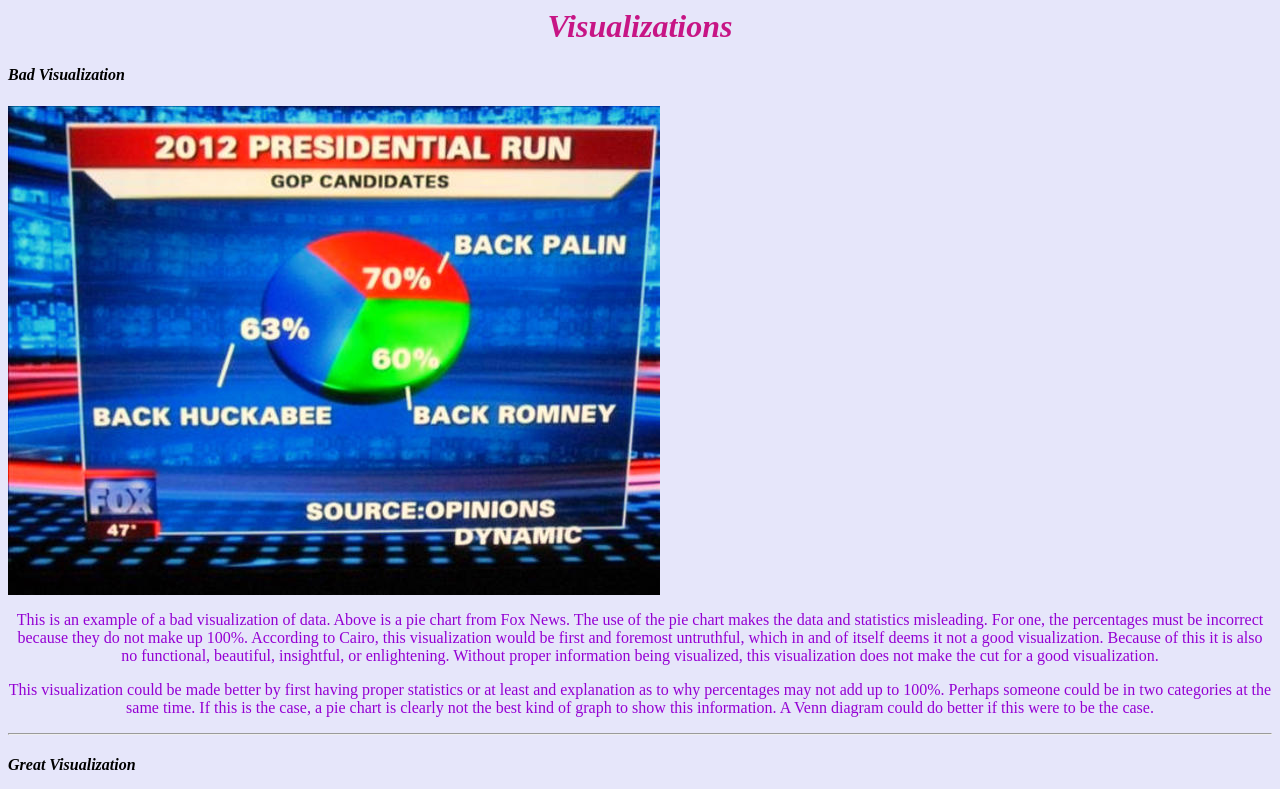
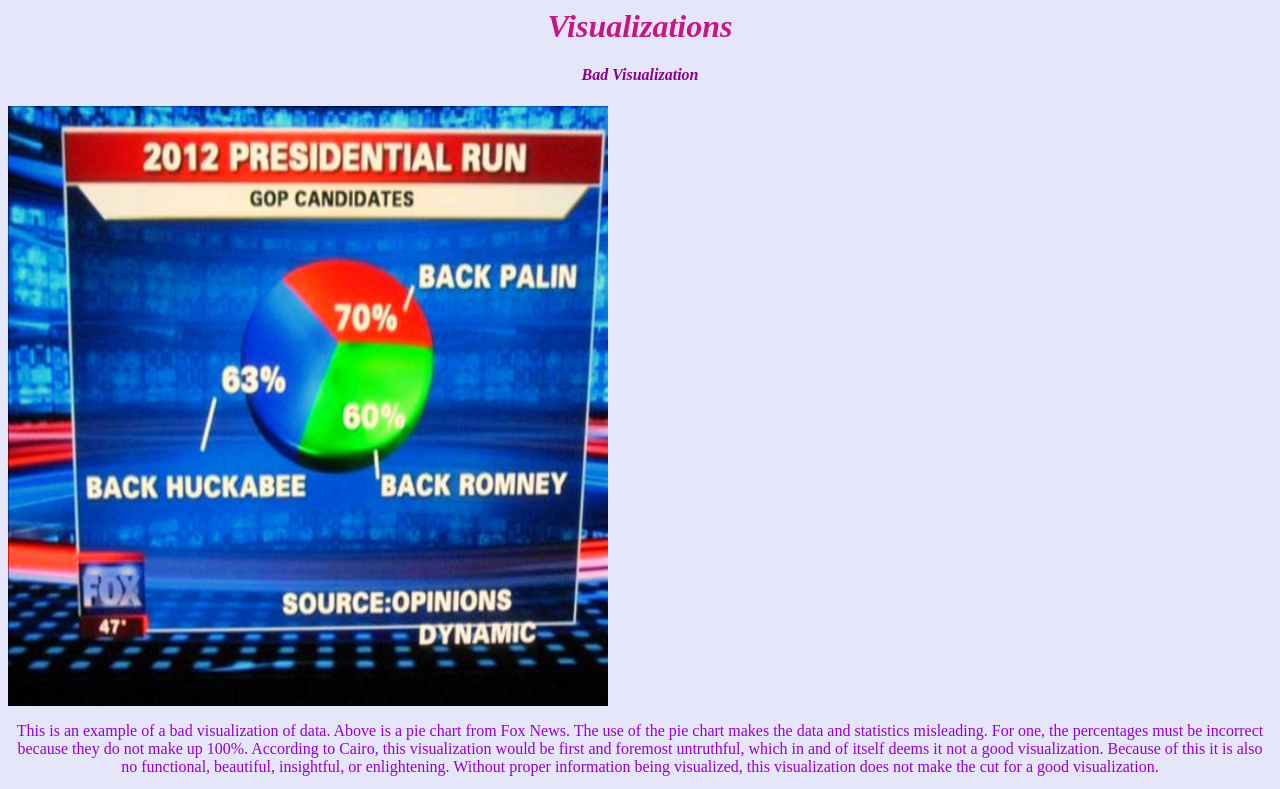
Before and after one commit to SarahBridges/vision, a plain HTML site: page index.html in a window 1280 px wide. Shown: the top 789 px of the page. Drawn offline with Linux system fonts and the light colour scheme.

Commit message:
Update css.css

```diff
--- a/css.css
+++ b/css.css
@@ -9,3 +9,12 @@ p {
     text-align: center;
     color: darkviolet;
   }
+img {
+        align: center;
+        width: 600px;
+        height: 600px;
+    }
+h4 {
+        text-align: center;
+        color: darkmagenta;
+   }
```
